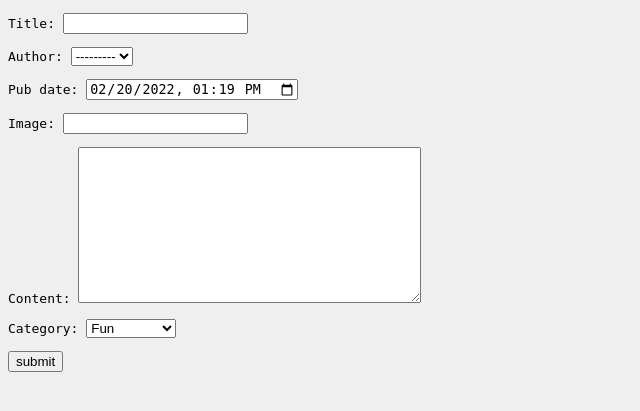
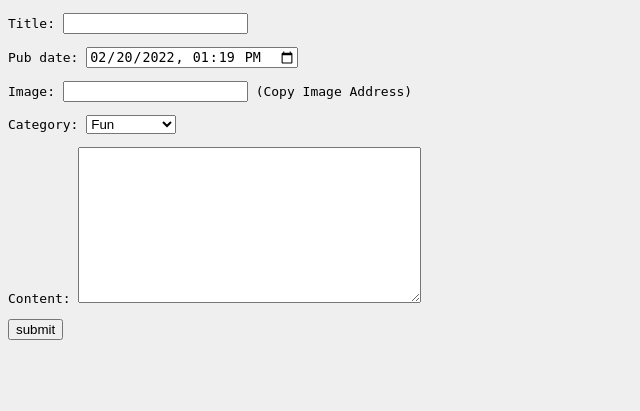
Before and after one commit to SheCodesAus/she-codes-django-news-project-HannahHollywood, a Django app: page /news/add-story/ in a window 1280 px wide. Shown: the part 87-498 px from the top of the page, without its empty margins (0-640 px from the left). Run offline with Django 4.2, Linux system fonts and the light colour scheme; parts of the project's set-up code (start-up, migrations or seed data) failed here and were passed over; some web fonts are replaced.

Commit message:
Migrated changes to NewsStory model

```diff
--- a/she_codes_news/news/forms.py
+++ b/she_codes_news/news/forms.py
@@ -7,7 +7,7 @@ from django.utils import timezone
 class StoryForm(forms.ModelForm):
     class Meta:
         model = NewsStory
-        fields = "__all__"
+        fields = ['title', 'pub_date', 'image', 'category', 'content']
         widgets = {
             # BELOW did not work... but keeping to laugh at
             # 'category': forms.Select(categories=categories, attrs={'class': 'form-control'}),
--- a/she_codes_news/news/models.py
+++ b/she_codes_news/news/models.py
@@ -11,7 +11,7 @@ class NewsStory(models.Model):
     )
     pub_date = models.DateTimeField()
 
-    image = models.URLField(blank=True)
+    image = models.URLField(help_text='(Copy Image Address)', blank=True)
     content = models.TextField()
 
     class Meta:
--- a/she_codes_news/users/forms.py
+++ b/she_codes_news/users/forms.py
@@ -22,7 +22,7 @@ class CustomUserCreationForm(UserCreationForm):
 # -----------------------
 
 class EditUserProfileForm(forms.ModelForm):
-    avatar = forms.URLField(help_text='Copy Image Address', required=False)
+    avatar = forms.URLField(help_text='Copy Image Address URL', required=False)
     location = forms.CharField(max_length=30, required=False)
     social_media_link = forms.URLField(help_text='Enter URL', required=False)
     bio = forms.CharField(
```
Also changed, not shown: she_codes_news/news/templates/news/storyCard.html (+4 -5 lines), she_codes_news/news/migrations/0009_alter_newsstory_image.py (added).
